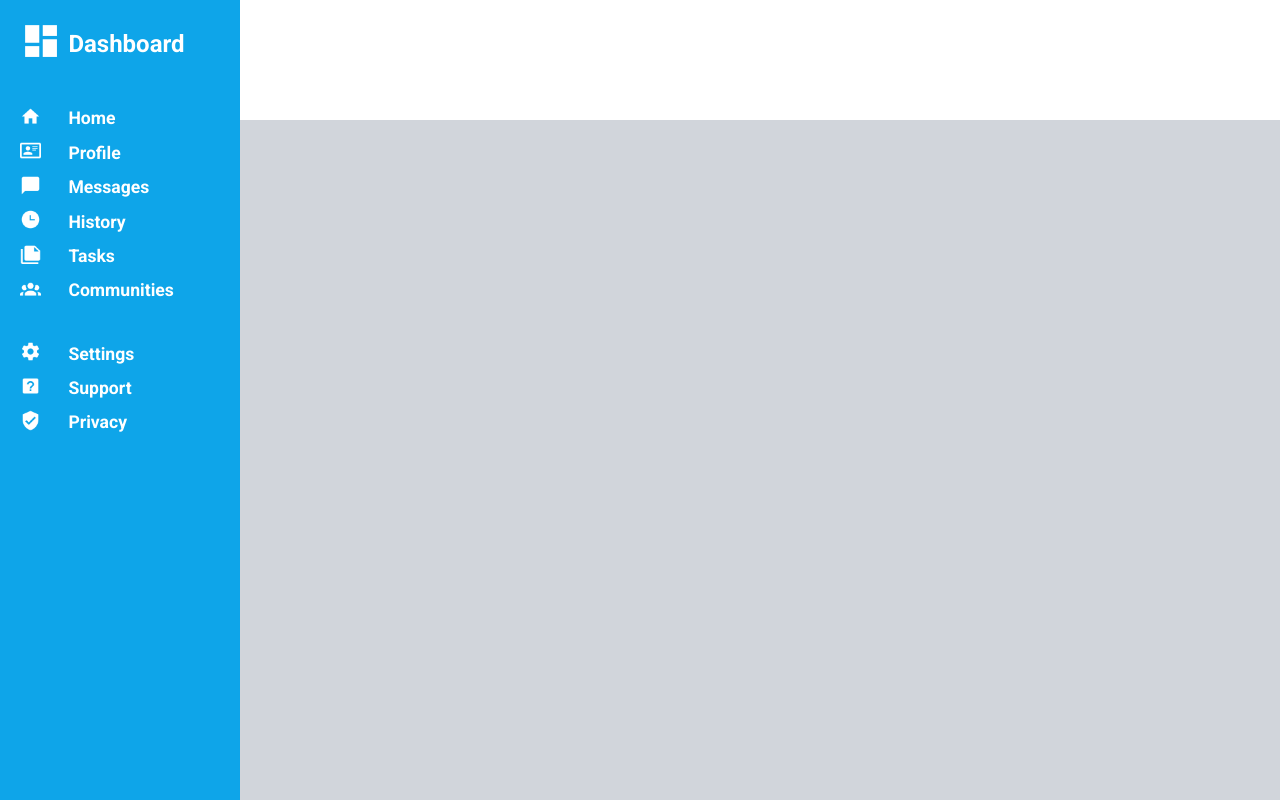
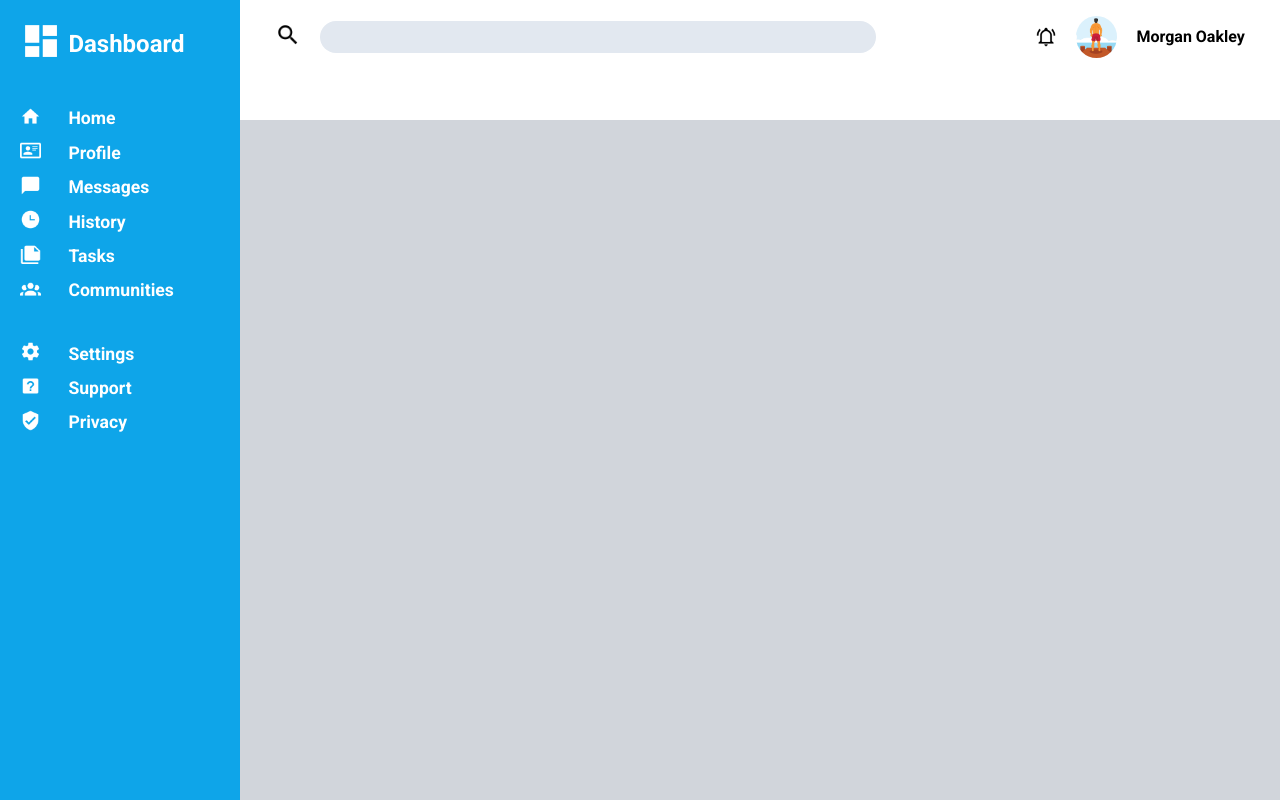
Before and after one commit to adamrachman-dev/dashboard, a plain HTML site: page index.html in a window 1280 px wide. Drawn offline with Linux system fonts and the light colour scheme.

Commit message:
Finish top half of header

```diff
--- a/index.html
+++ b/index.html
@@ -8,7 +8,22 @@
 </head>
 <body>
     <div class="container">
-        <div class="header"></div>
+        <div class="header">
+            <div class="top">
+                <div class="search">
+                    <label for="search-box">
+                        <img src="./images/icons/magnify.png" alt="Search">
+                    </label>
+                    <input type="search" id="search-box" name="search-box">
+                </div>
+                <div class="profile">
+                    <img src="./images/icons/bell-ring-outline.png" alt="Notification">
+                    <img class="profile-photo" src="./images/person4.jpg" alt="Morgan Oakley's Photo">
+                    <p>Morgan Oakley</p>
+                </div>
+            </div>
+            <div class="bottom"></div>
+        </div>
 
         <div class="sidebar">
             <div class="sidebar-container">
--- a/style.css
+++ b/style.css
@@ -6,6 +6,7 @@
     --highlight: #0ea5e9;
     --accent: #f59e0b;
     --base: #d1d5db;
+    --base-light: #e2e8f0;
 }
 
 * {
@@ -34,6 +35,62 @@ img {
 
 .header {
     background-color: white;
+    padding: 1rem 2.2rem;
+}
+
+.header img {
+    filter: none;
+}
+
+.top {
+    display: flex;
+    align-items: center;
+    justify-content: space-between;
+    gap: 10rem;
+}
+
+.search,
+.profile {
+    display: flex;
+    align-items: center;
+    gap: 1.2rem;
+}
+
+.search {
+    flex: 1;
+}
+
+.search img {
+    height: 1.6rem;
+}
+
+.search > label {
+    cursor: pointer;
+}
+
+.search > input {
+    width: 100%;
+    height: 2rem;
+    padding: .2rem 1rem;
+    border: none;
+    border-radius: 1.3rem;
+    background-color: var(--base-light);
+}
+
+.profile {
+    font-weight: bold;
+}
+
+.profile-photo {
+    width: 2.6rem;
+    height: 2.6rem;
+    border-radius: 50%;
+    object-fit: cover;
+    object-position: top;
+}
+
+.profile > * {
+    cursor: pointer;
 }
 
 .sidebar {
```
Also changed, not shown: images/icons/bell-ring-outline.png (added), images/icons/magnify.png (added), images/person4.jpg (added), 3 other files.
